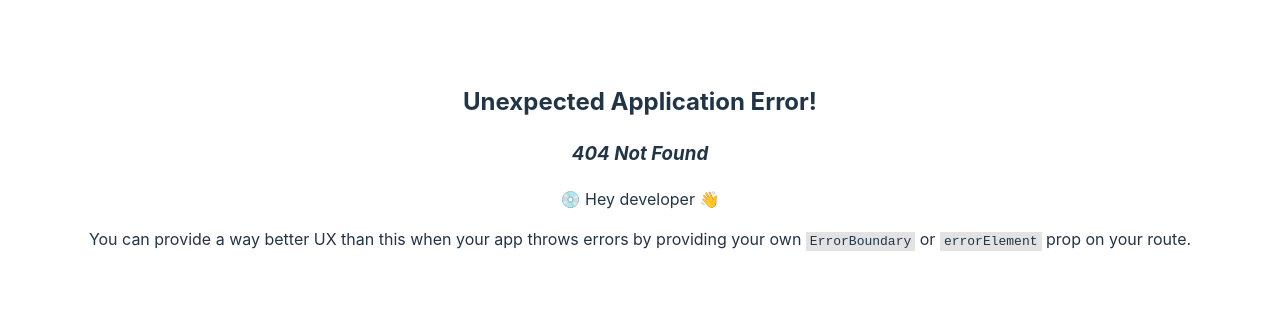
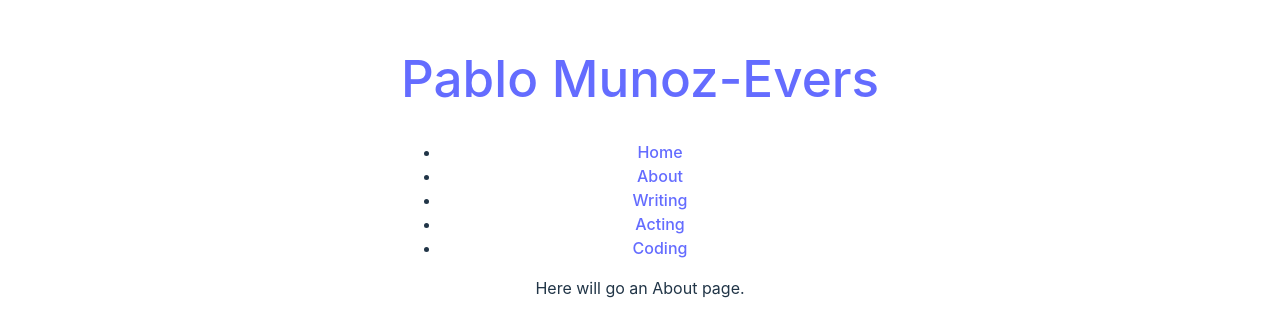
Before and after one commit to pamunev/primary-portfolio, a React (Vite) app: page /about in a window 1280 px wide. Before the commit this address had no page. Shown: the part 234-570 px from the top of the page. Built offline with nearby package versions, Linux system fonts and the light colour scheme.

Commit message:
Created About component.

```diff
--- /dev/null
+++ b/src/routes/about.jsx
@@ -0,0 +1,9 @@
+function About() {
+  return (
+    <div>
+      <p>Here will go an About page.</p>
+    </div>
+  );
+}
+
+export default About;
--- a/src/routes/root.jsx
+++ b/src/routes/root.jsx
@@ -12,7 +12,7 @@ function Root() {
             <NavLink to="/">Home</NavLink>
           </li>
           <li>
-            <NavLink>About</NavLink>
+            <NavLink to="/about">About</NavLink>
           </li>
           <li>
             <NavLink>Writing</NavLink>
```
Also changed, not shown: src/main.jsx (+7 -0 lines).
